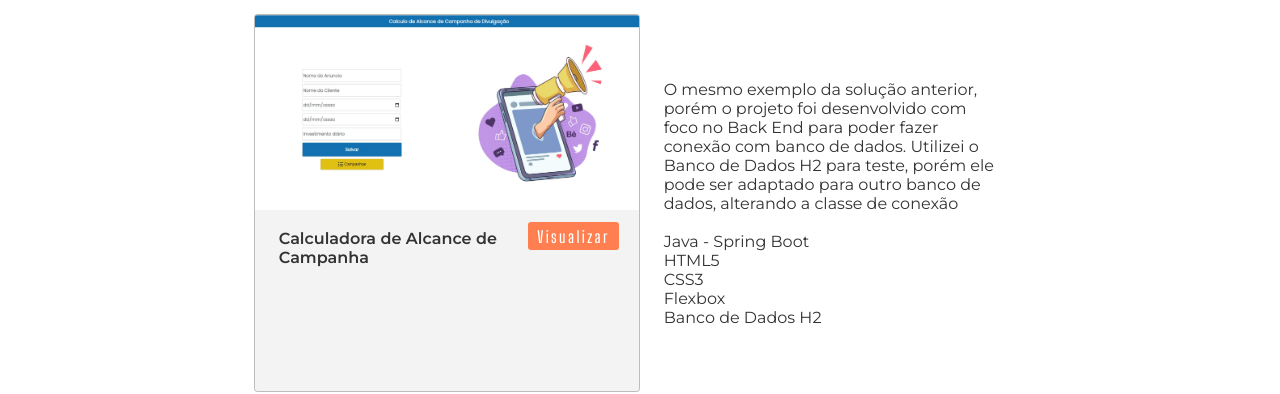
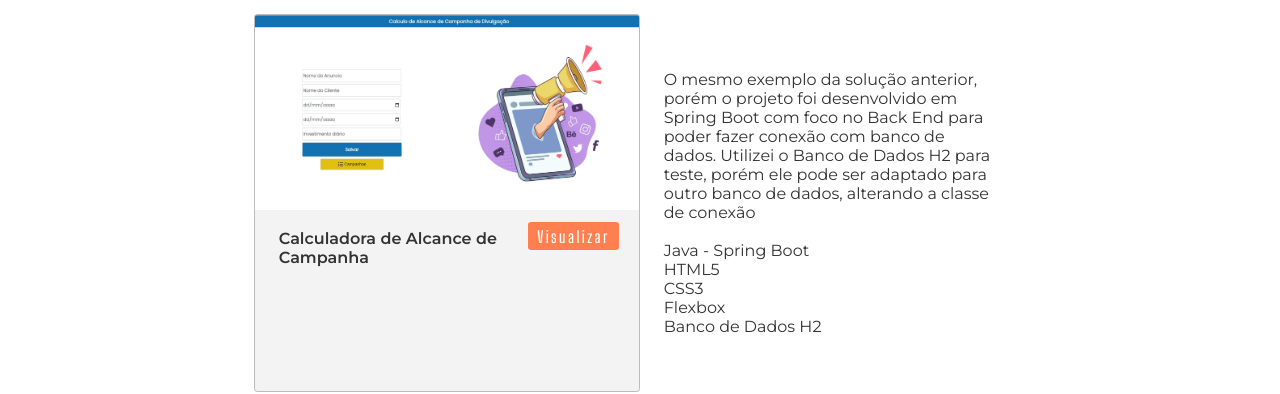
Before and after one commit to DavidMelloMiura/Portfolio, a plain HTML site: page projetos.html in a window 1280 px wide. Shown: the part 1151-1545 px from the top of the page. Drawn offline with Linux system fonts and the light colour scheme.

Commit message:
atualizacao

```diff
--- a/estilo_curriculo.css
+++ b/estilo_curriculo.css
@@ -762,6 +762,7 @@ main {
     .social {
         display: flex;
         flex-direction: row;
+        width: 100%;
         justify-content: space-around;
     }
 
--- a/projetos.html
+++ b/projetos.html
@@ -113,7 +113,7 @@
             </div>
 
             <div class="descricao">
-                <p>O mesmo exemplo da solução anterior, porém  o projeto foi desenvolvido com foco no Back End para poder fazer conexão com banco de dados. Utilizei o Banco de Dados H2 para teste, porém ele pode ser adaptado para outro banco de dados, alterando a classe de conexão <br><br>
+                <p>O mesmo exemplo da solução anterior, porém  o projeto foi desenvolvido em Spring Boot com foco no Back End para poder fazer conexão com banco de dados. Utilizei o Banco de Dados H2 para teste, porém ele pode ser adaptado para outro banco de dados, alterando a classe de conexão <br><br>
 
                 Java - Spring Boot <br> HTML5 <br> CSS3 <br> Flexbox <br> Banco de Dados H2</p>
             </div>
```
Also changed, not shown: sobre.html (+1 -1 lines), img/curriculos.png, img/curriculos_02.png (added).
